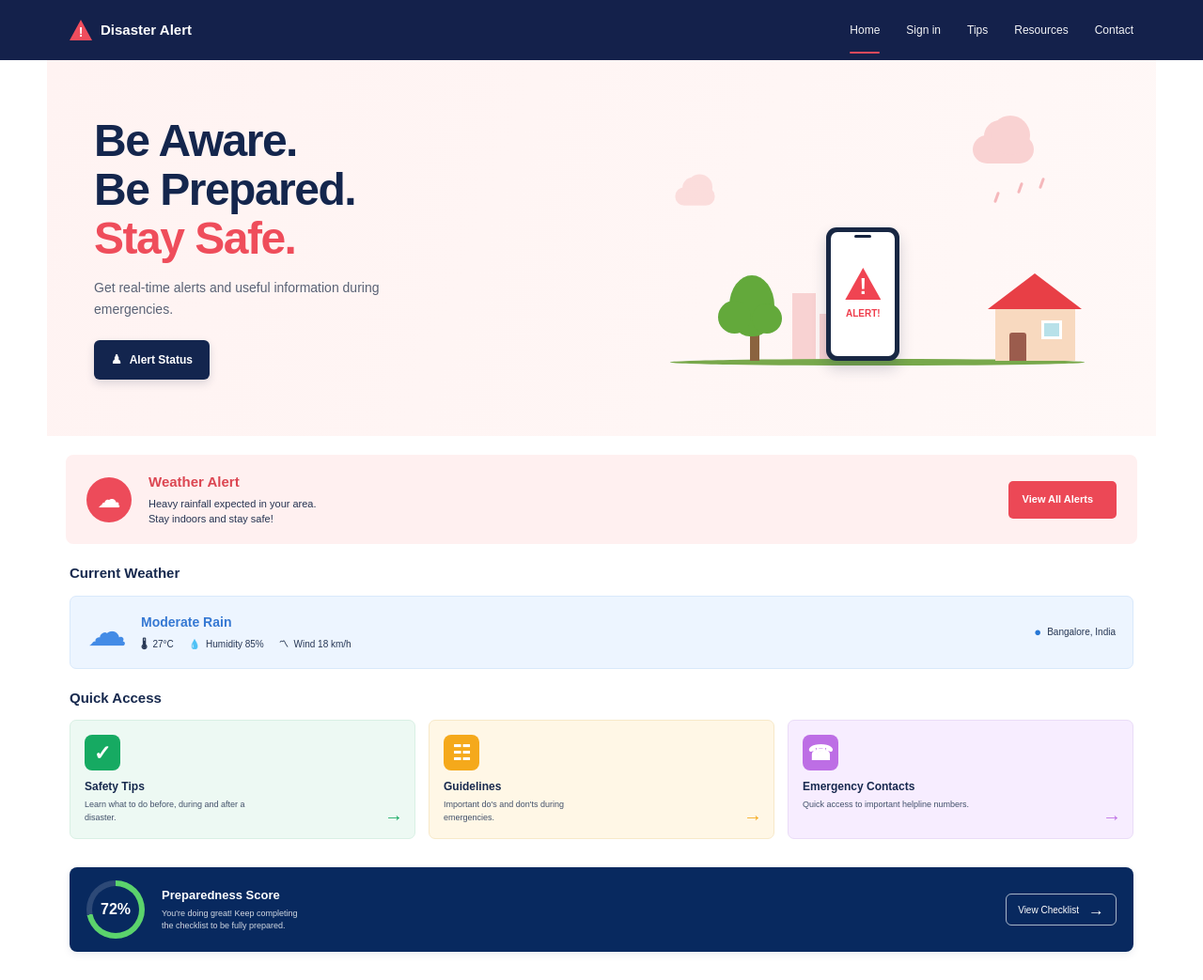
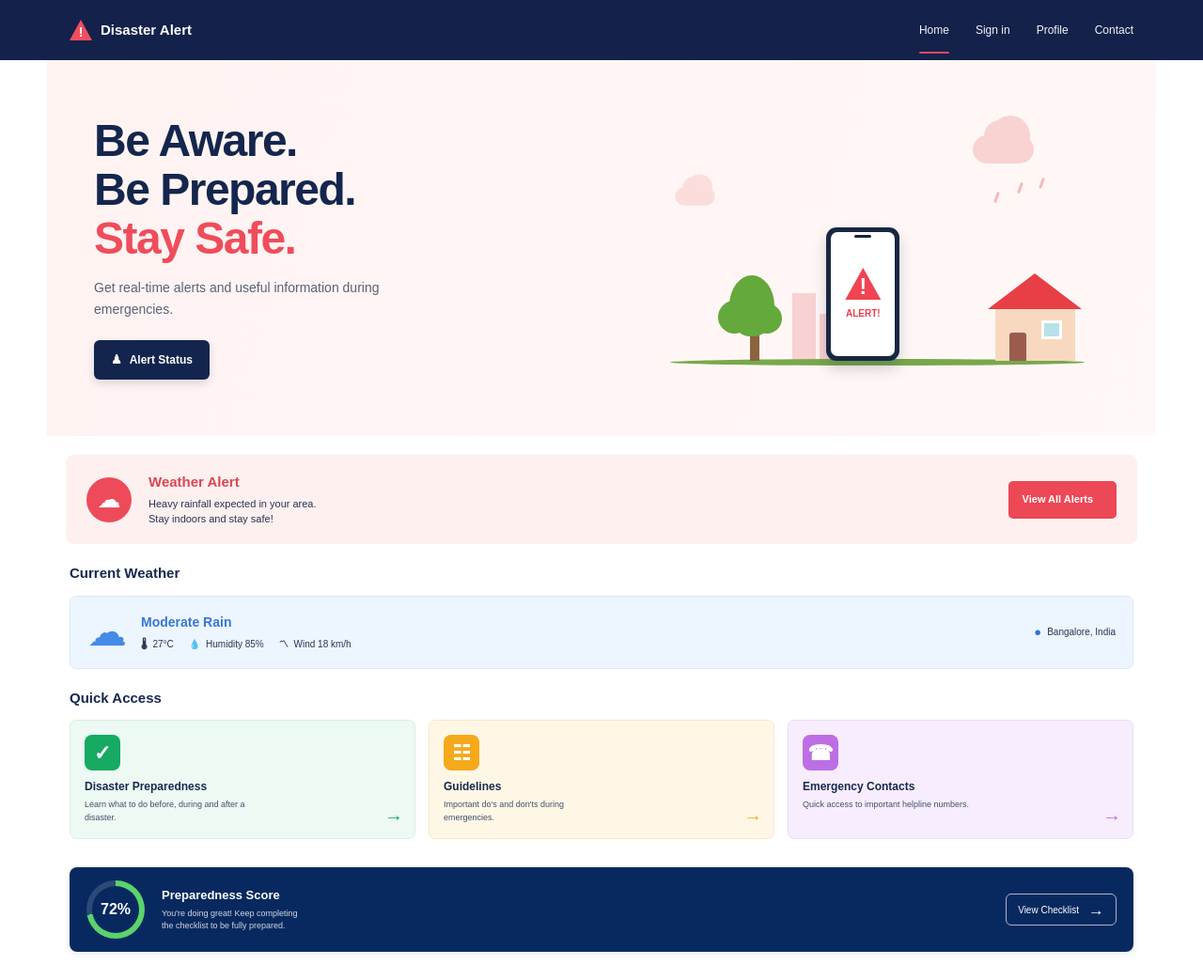
Before and after one commit to kakadraj7-del/DisasterSafe, a Flask app: page / in a window 1280 px wide. Shown: the whole page at 94% size. Run offline with Flask 3, Linux system fonts and the light colour scheme.

Commit message:
link update

```diff
--- a/templates/index.html
+++ b/templates/index.html
@@ -54,12 +54,8 @@
                     Sign in
                 </a>
 
-                <a href="#tips">
-                    Tips
-                </a>
-
-                <a href="#resources">
-                    Resources
+                <a href="#Profile">
+                    Profile
                 </a>
 
                 <a href="#contact">
@@ -294,7 +290,7 @@
                     <div class="access-content">
 
                         <h3>
-                            Safety Tips
+                            Disaster Preparedness
                         </h3>
 
                         <p>
```
